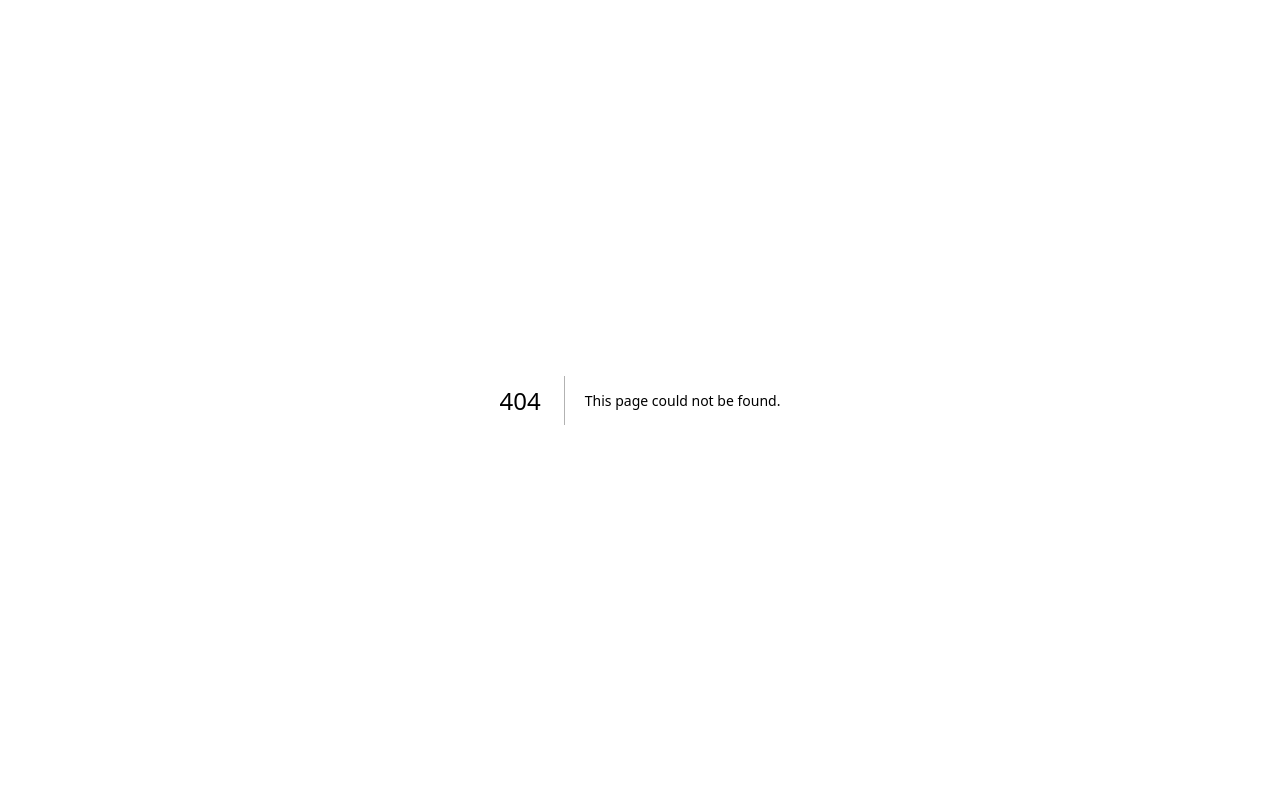
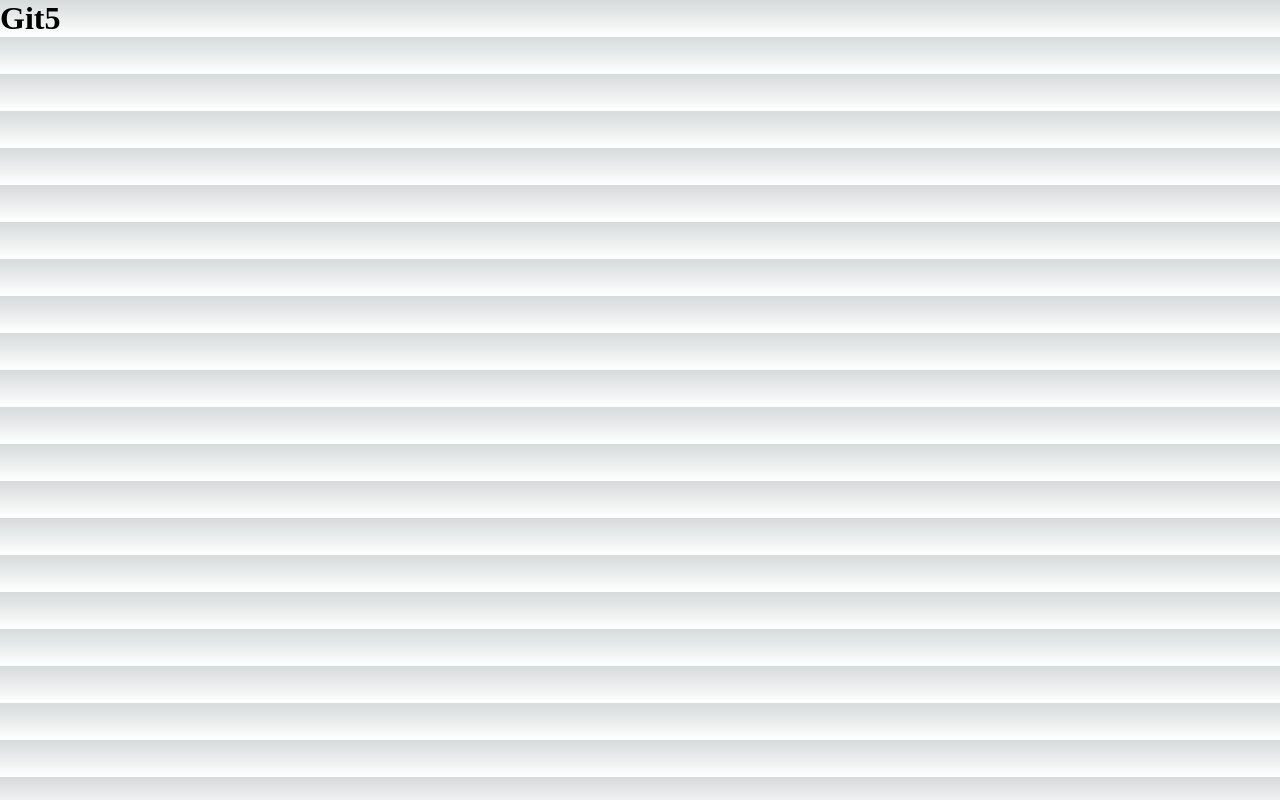
Before and after one commit to kengo1214/github, a Next.js app: page /git5 in a window 1280 px wide. Before the commit this address had no page. Built offline with nearby package versions, Linux system fonts and the light colour scheme.

Commit message:
pages/git4.tsx,git5.tsxの2ファイルを作成

```diff
--- /dev/null
+++ b/pages/git5.tsx
@@ -0,0 +1,7 @@
+export default function Git5() {
+  return (
+    <>
+      <h1>Git5</h1>
+    </>
+  );
+}
```
Also changed, not shown: pages/git4.tsx (added, +7 -0 lines).
